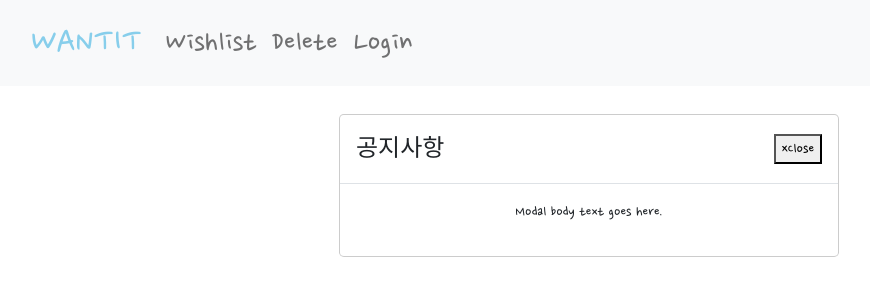
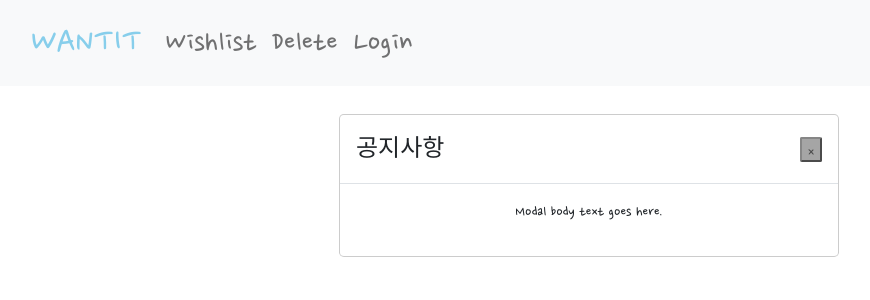
Before and after one commit to JYeonDev/want-it-wishlist-app-, a React (Create React App) app: page / in a window 1280 px wide. Shown: the top 300 px of the page, without its empty margins (51-921 px from the left). Built offline with nearby package versions, Linux system fonts and the light colour scheme.

Commit message:
wishlist app

```diff
--- a/src/App.css
+++ b/src/App.css
@@ -67,3 +67,10 @@ a:hover {
 .welcome-text {
   font-size: 36px;
 }
+
+.close {
+  background-color: gray;
+  border-radius: 2px;
+  opacity: 0.7;
+  height: 25px;
+}
--- a/src/App.js
+++ b/src/App.js
@@ -8,8 +8,17 @@ import Notice from "./components/notice";
 import Login from "./components/login";
 import SignUp from "./components/signup";
 import Welcome from "./components/welcome";
+import { useEffect, useState } from "react";
 
 function App(props) {
+  let [show, setShow] = useState(true);
+
+  useEffect(() => {
+    setTimeout(() => {
+      setShow(false);
+    }, 500);
+  });
+
   return (
     <div className="App">
       <Navbar bg="light" expand="lg">
@@ -37,7 +46,7 @@ function App(props) {
       </Navbar>
 
       <Route exact path="/">
-        <Notice />
+        {show === false ? <Notice /> : null}
       </Route>
 
       <Route path="/wishlist">
--- a/src/components/login.js
+++ b/src/components/login.js
@@ -17,7 +17,7 @@ function Login() {
         <Form.Check type="checkbox" label="아이디저장" />
       </Form.Group>
       <Button variant="primary" type="button" className="login">
-        로그인
+        <Link to="/">로그인</Link>
       </Button>
       <Button
         variant="primary"
--- a/src/components/notice.js
+++ b/src/components/notice.js
@@ -1,10 +1,18 @@
 import { Modal } from "react-bootstrap";
+import { useState } from "react";
 
 function Notice() {
+  let [modalOpen, setModalOpen] = useState(false);
+  let modalClose = () => {
+    setModalOpen(true);
+  };
   return (
     <Modal.Dialog>
-      <Modal.Header closeButton>
+      <Modal.Header>
         <Modal.Title>공지사항</Modal.Title>
+        <button className="close" onClick={modalClose}>
+          x
+        </button>
       </Modal.Header>
 
       <Modal.Body>
--- a/src/components/wishlist.js
+++ b/src/components/wishlist.js
@@ -1,5 +1,10 @@
 function Wishlist() {
-  return <div>위시리스트입니다</div>;
+  return (
+    <>
+      <nav className="category">영역</nav>
+      <div className="wishlist">구분</div>
+    </>
+  );
 }
 
 export default Wishlist;
```
